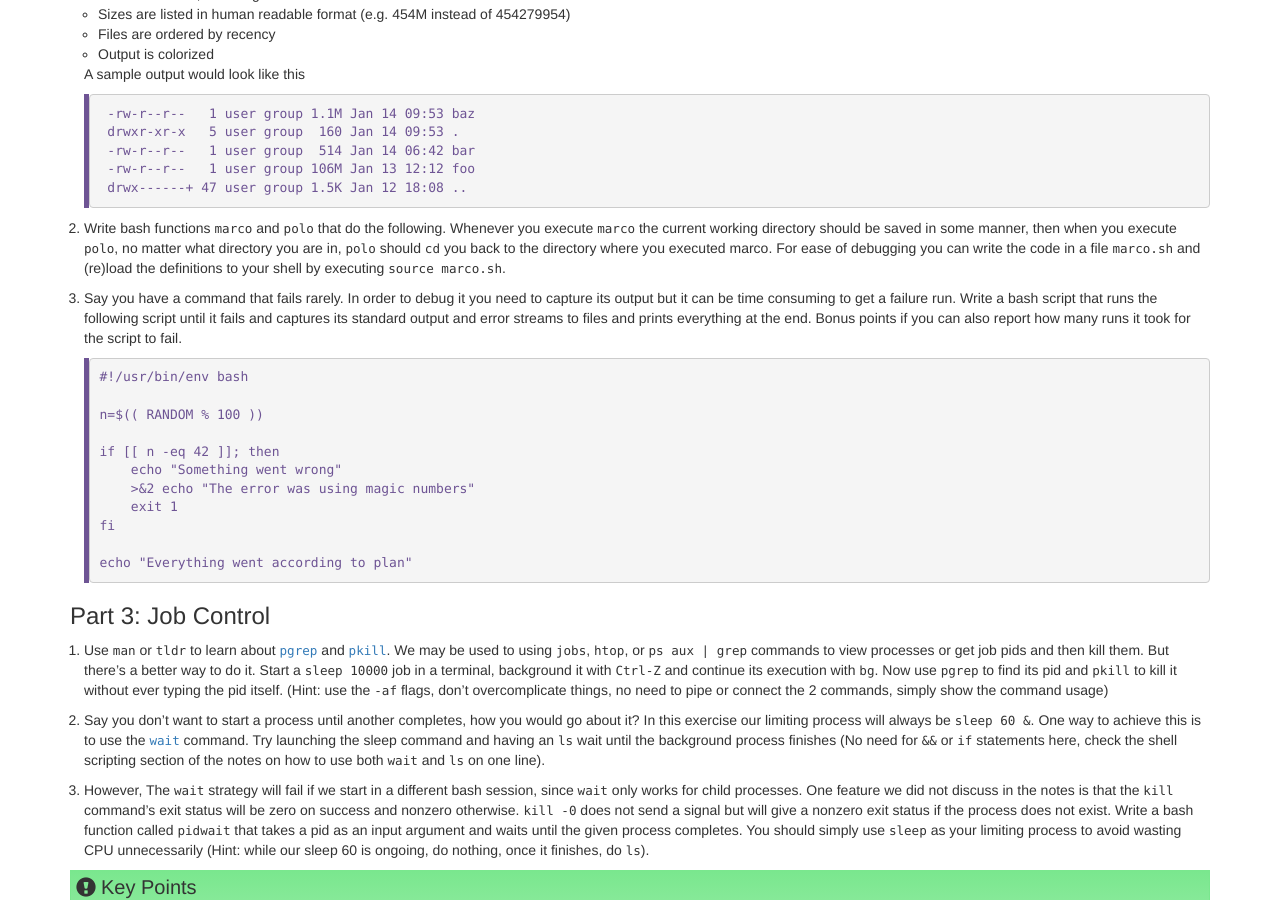
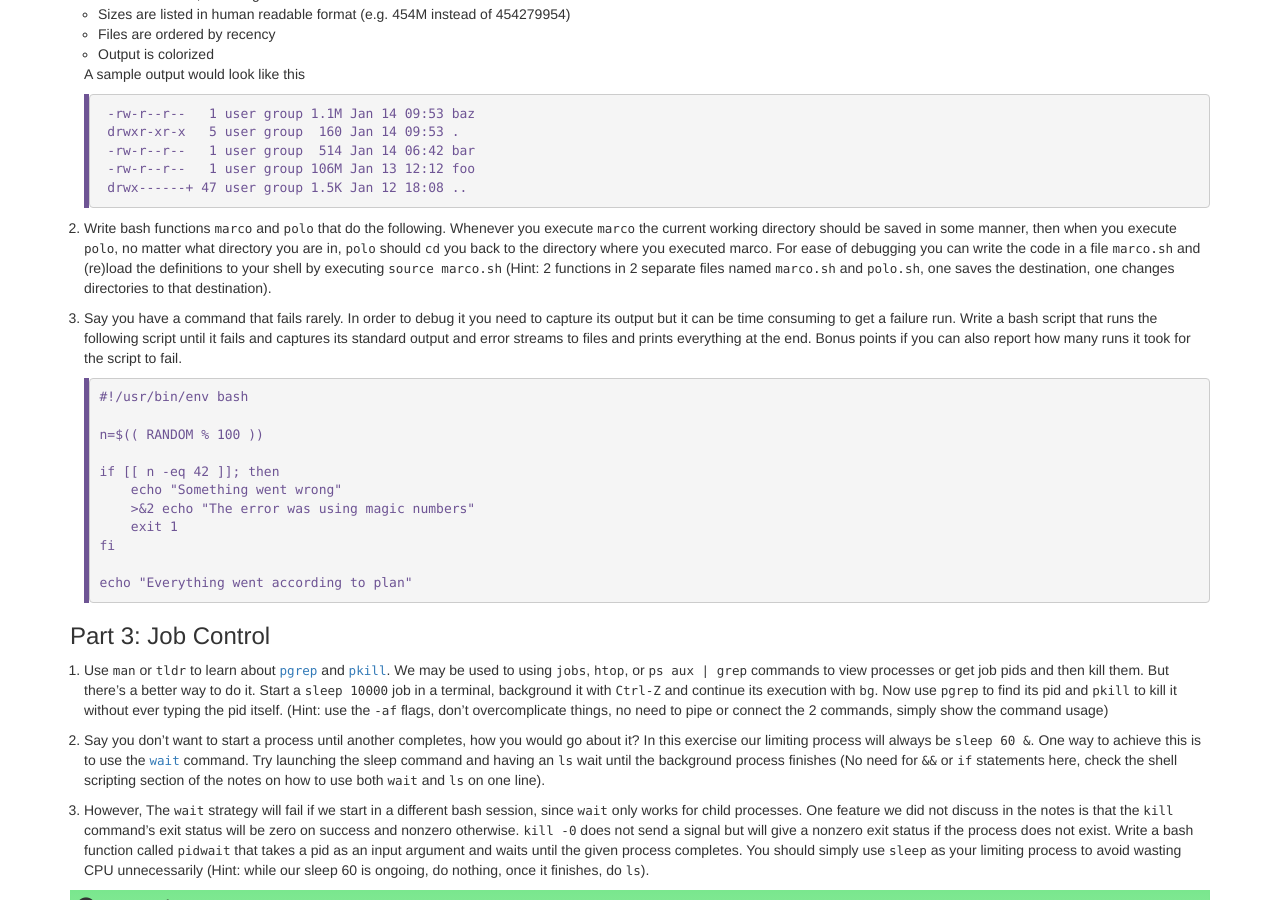
Before and after one commit to axiezai/wcm_datasci_basics_02environment, a Jekyll site: the page built from _episodes/04-assignment.md, in a window 1280 px wide and 900 px high, scrolled down 928 px. Built offline with Jekyll 4.4.1, drawn with Linux system fonts in a browser that asks for light colours.

Commit message:
improved marco polo instructions

```diff
--- a/_episodes/04-assignment.md
+++ b/_episodes/04-assignment.md
@@ -49,7 +49,7 @@ If you are using bash, you can place your aliases in `.bashrc` file, or create a
      ~~~
      {: .bash}
 
- 2. Write bash functions `marco` and `polo` that do the following. Whenever you execute `marco` the current working directory should be saved in some manner, then when you execute `polo`, no matter what directory you are in, `polo` should `cd` you back to the directory where you executed marco. For ease of debugging you can write the code in a file `marco.sh` and (re)load the definitions to your shell by executing `source marco.sh`.
+ 2. Write bash functions `marco` and `polo` that do the following. Whenever you execute `marco` the current working directory should be saved in some manner, then when you execute `polo`, no matter what directory you are in, `polo` should `cd` you back to the directory where you executed marco. For ease of debugging you can write the code in a file `marco.sh` and (re)load the definitions to your shell by executing `source marco.sh` (Hint: 2 functions in 2 separate files named `marco.sh` and `polo.sh`, one saves the destination, one changes directories to that destination).
 
  3. Say you have a command that fails rarely. In order to debug it you need to capture its output but it can be time consuming to get a failure run. Write a bash script that runs the following script until it fails and captures its standard output and error streams to files and prints everything at the end. Bonus points if you can also report how many runs it took for the script to fail.
 
```
